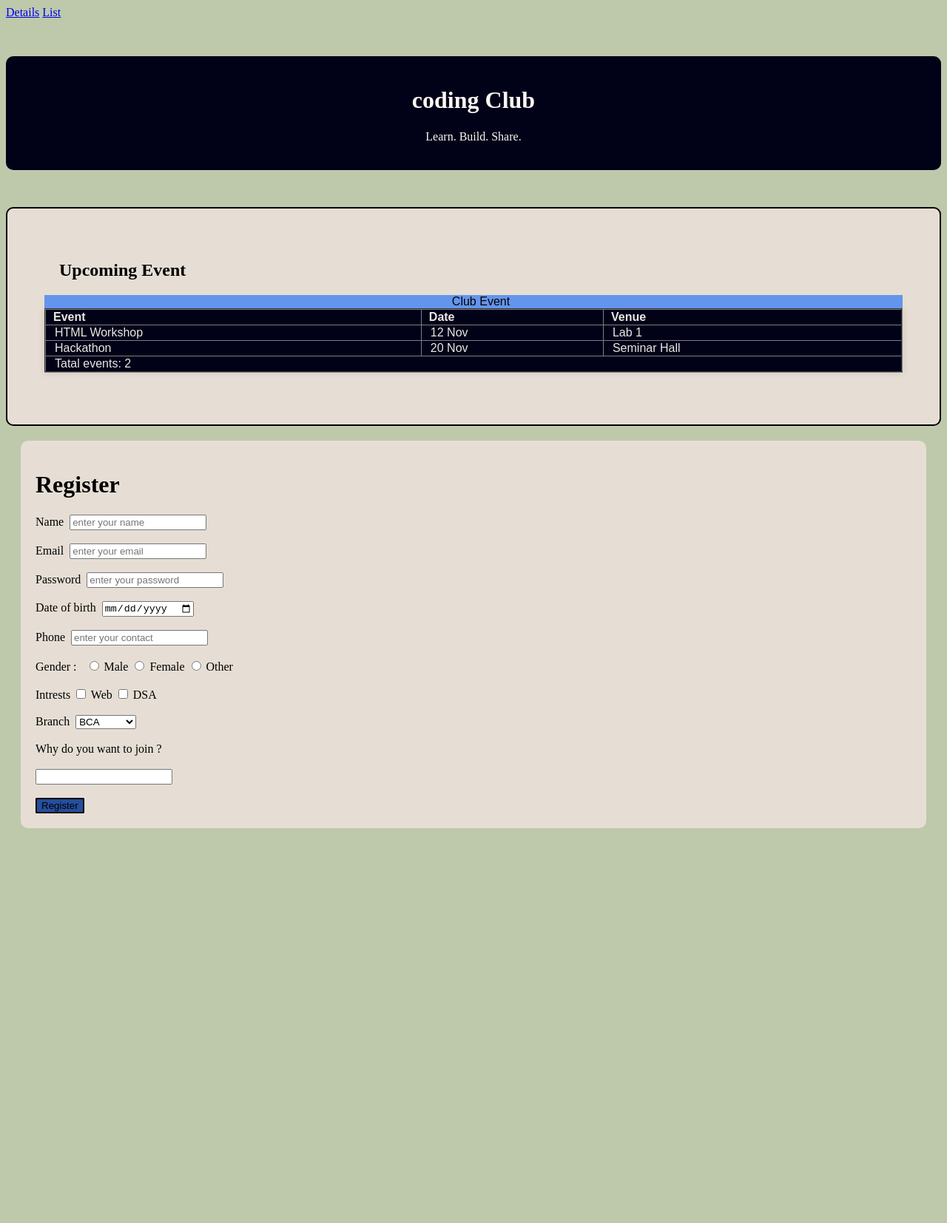
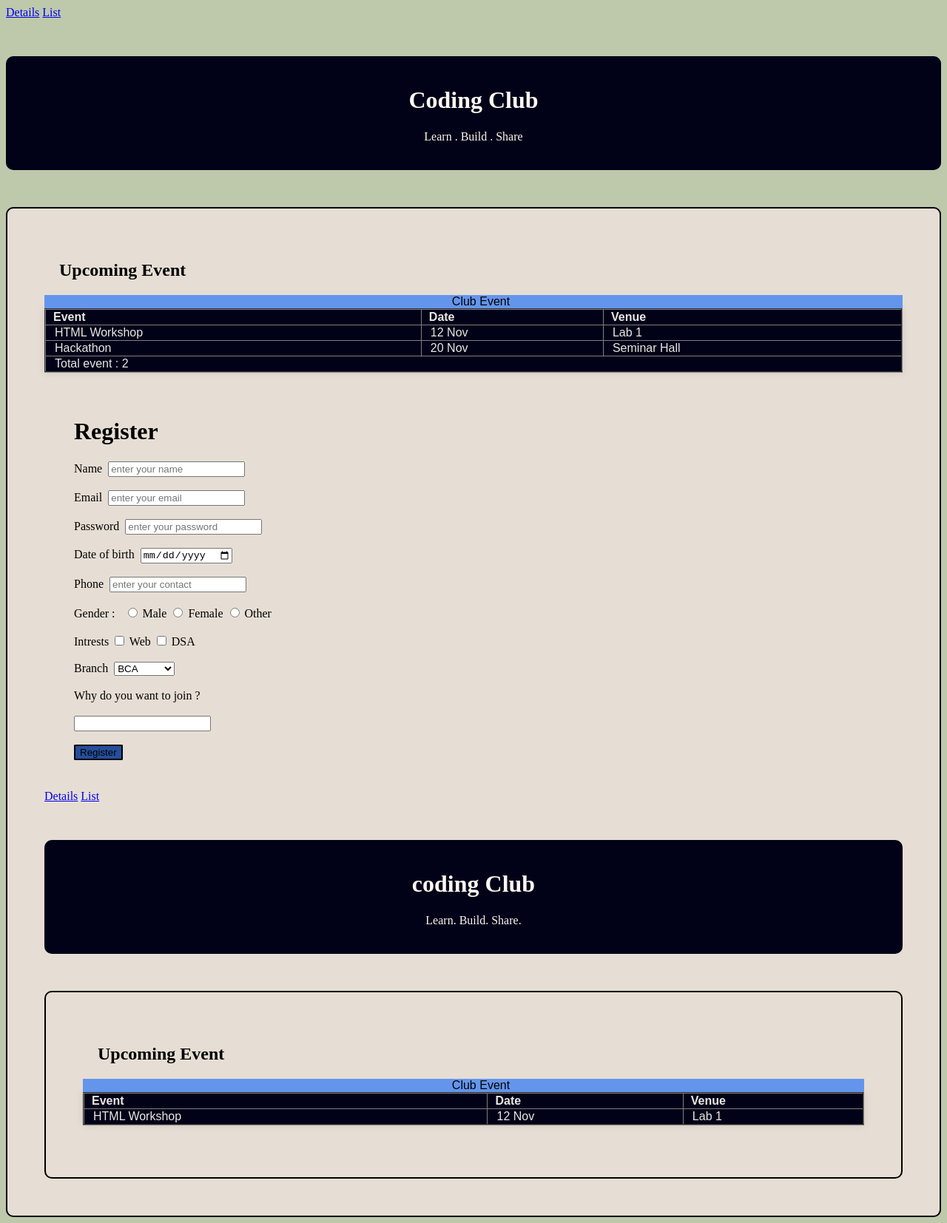
Before and after one commit to shagunjeet86-n/first-semester, a plain HTML site: page project/Weeks/week6.html in a window 1280 px wide. Shown: the whole page at 74% size. Before the commit the page ends 1140 px from the top, so only its background shows below. Drawn offline with Linux system fonts and the light colour scheme.

Commit message:
ajay.html

```diff
--- a/coding/ajay.css
+++ b/coding/ajay.css
@@ -17,7 +17,8 @@
 
 }
 .h1{
-    margin-left: 10%;
+    margin-left: 5%;
+
 
 }
 .Name{
@@ -40,3 +41,6 @@
 .date{
     margin-left: 3%;
 }
+/* .flex{
+    display: flex;
+} */
--- a/project/Weeks/week6.html
+++ b/project/Weeks/week6.html
@@ -3,18 +3,18 @@
 <head>
     <meta charset="UTF-8">
     <meta name="viewport" content="width=device-width, initial-scale=1.0">
-    <title>week4</title>
+    <title>week6</title>
     <link rel="stylesheet" href="./week6.css">
-
 </head>
 <body>
+
 <div class="Anker">
     <a href="../project/week2/details.html">Details</a>
     <a href="../language list/listtag.html">List</a>
 </div>
 <div class="coding">
-        <h1>coding Club</h1>
-        <p>Learn. Build. Share.</p>
+    <h1>Coding Club</h1>
+    <p>Learn . Build . Share</p>
 </div>
 <div class="Event">
     <h2>Upcoming Event</h2>
@@ -31,22 +31,20 @@
                     <td>HTML Workshop</td>
                     <td>12 Nov</td>
                     <td>Lab 1</td>
-
                 </tr>
                 <tr>
                     <td>Hackathon</td>
                     <td>20 Nov</td>
-                <td >Seminar Hall</td>
+                    <td>Seminar Hall</td>
                 </tr>
                 <tr>
-                <td colspan="3">Tatal events: 2</td>
-
+                    <td colspan="3">Total event : 2</td>
                 </tr>
                 </div>
+            </tbody>
 
-        </tbody>
     </table>
-    </div>
+
     <div class="form">
 <h1>Register</h1>
 
@@ -114,4 +112,43 @@
 
     </div>
 </body>
+</html><!DOCTYPE html>
+<html lang="en">
+<head>
+    <meta charset="UTF-8">
+    <meta name="viewport" content="width=device-width, initial-scale=1.0">
+    <title>week4</title>
+    <link rel="stylesheet" href="./week6.css">
+
+</head>
+<body>
+    <div class="Anker">
+    <a href="../project/week2/details.html">Details</a>
+    <a href="../language list/listtag.html">List</a>
+    </div>
+    <div class="coding">
+        <h1>coding Club</h1>
+        <p>Learn. Build. Share.</p>
+    </div>
+    <div class="Event">
+        <h2>Upcoming Event</h2>
+         <table border="2">
+            <div class="table">
+        <caption>Club Event</caption>
+        <tbody>
+            <tr>
+            <th>Event</th>
+            <th>Date</th>
+            <th>Venue</th>
+            </tr>
+            <tr>
+                <td>HTML Workshop</td>
+                <td>12 Nov</td>
+                <td>Lab 1</td>
+            </tr>
+        </tbody>
+            </div>
+         </table>
+    </div>
+</body>
 </html>
```
Also changed, not shown: coding/ajay.html (+5 -3 lines), project/week4.html (added). Lines whose indentation alone changed are shown as unchanged.
